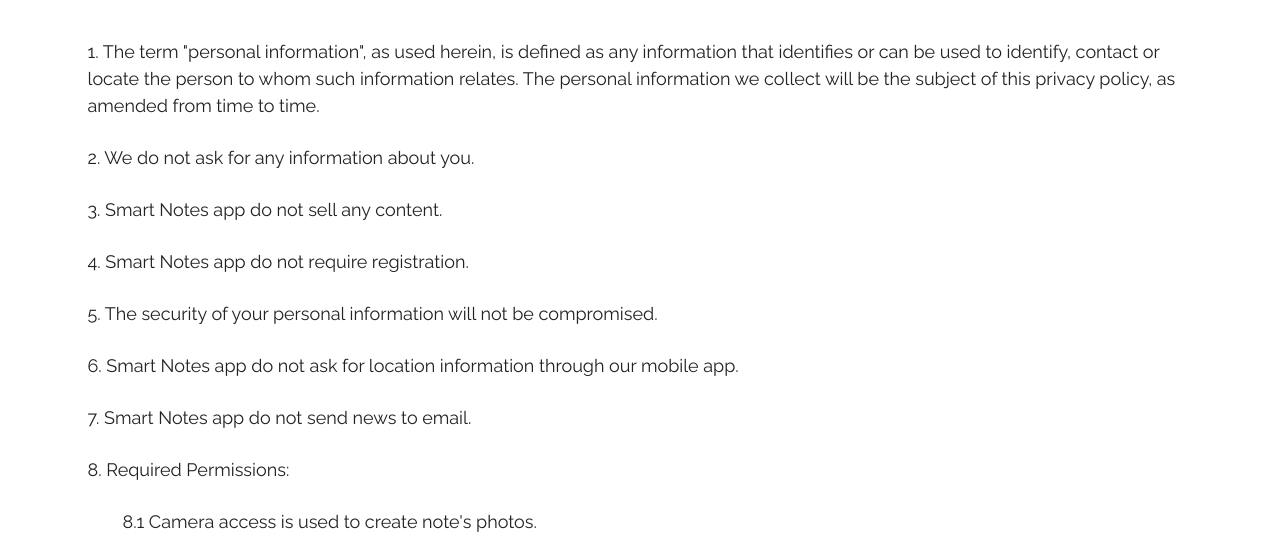
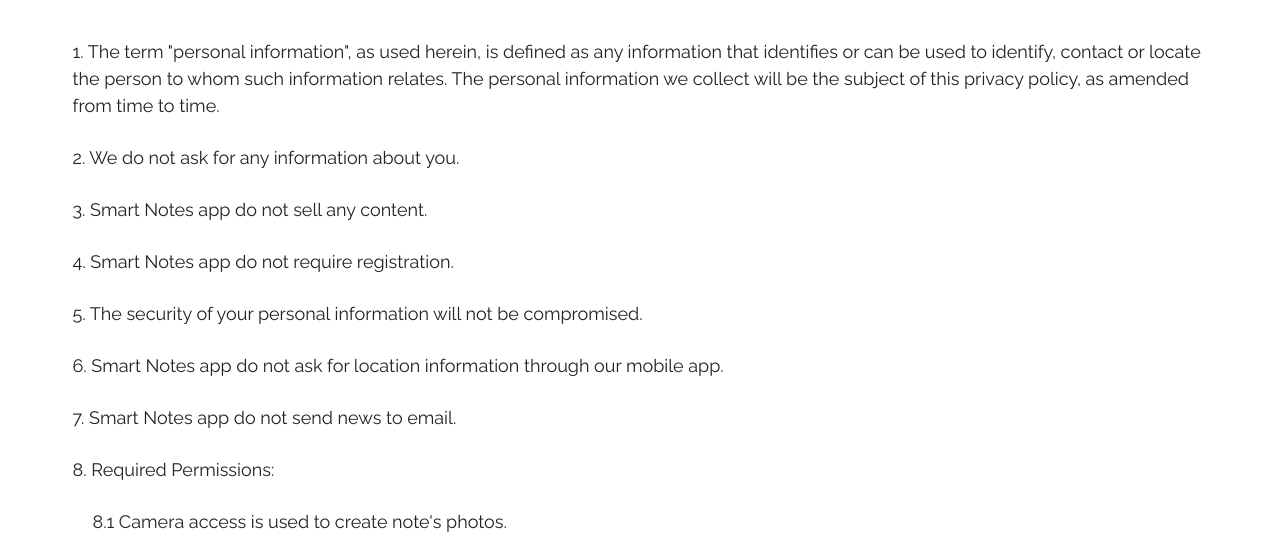
Before and after one commit to iTflatApps/SmartNotes, a plain HTML site: page #src/privacy.html in a window 1280 px wide. Shown: the part 217-774 px from the top of the page. Drawn offline with nearby package versions, Linux system fonts and the light colour scheme; files that its build step writes are made by us from their sources; files whose address does not match are found by name.

Commit message:
Update privacy policy

```diff
--- a/#src/scss/style.scss
+++ b/#src/scss/style.scss
@@ -211,7 +211,7 @@
 			margin: 0 0 0 20px;
 		}
 		li{
-			margin: 0px 0px 0px 15px;
+			margin: 0px 0px 0px 0px;
 		}
 		li ol{
 			list-style: none;
```
Also changed, not shown: Smart-Notes/css/style.css, Smart-Notes/css/style.min.css.
